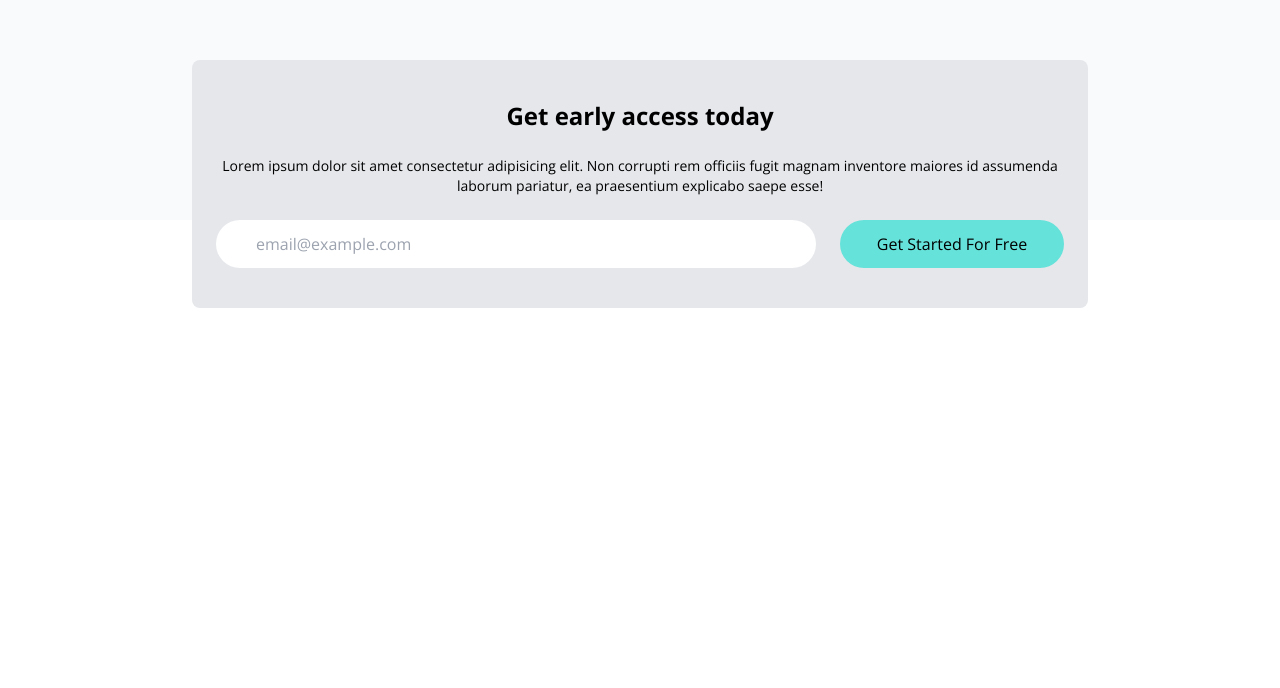
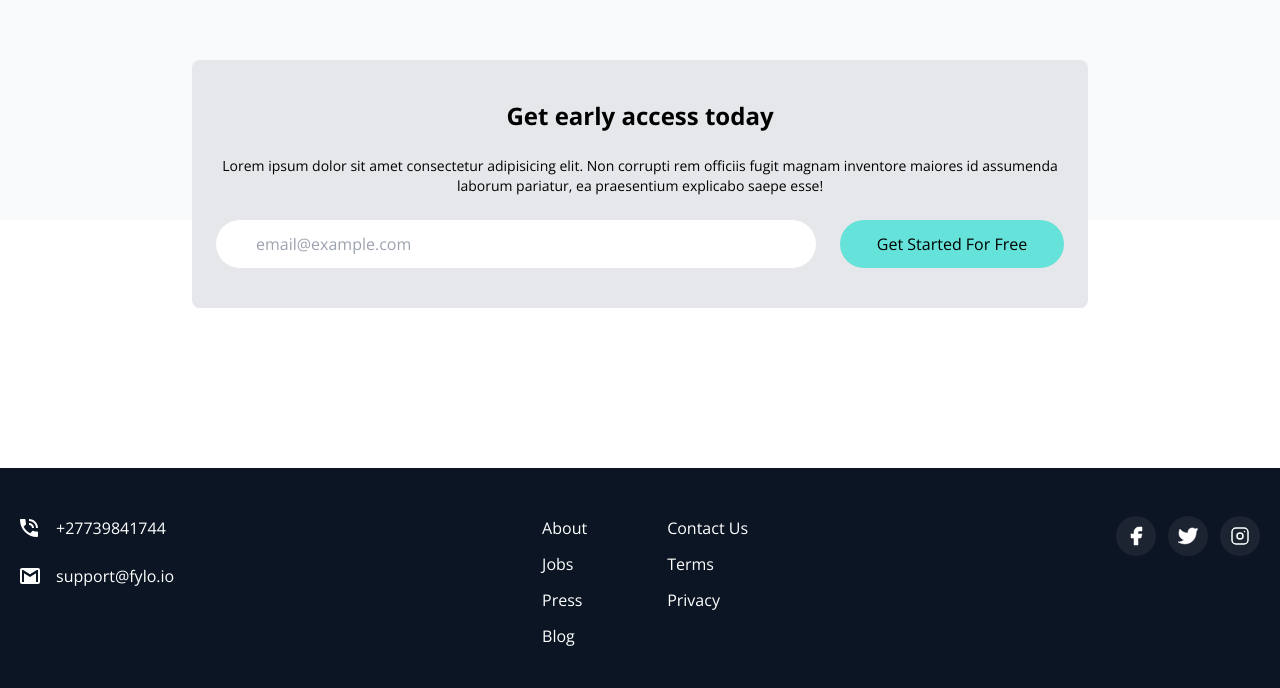
Before and after one commit to strangermushwana/Fylo, a website: page index.html in a window 1280 px wide. Shown: the part 3136-3824 px from the top of the page. Before the commit the page ends 3604 px from the top, so only its background shows below. Drawn offline with nearby package versions, Linux system fonts and the light colour scheme.

Commit message:
added footer

```diff
--- a/index.html
+++ b/index.html
@@ -1,5 +1,5 @@
 <!DOCTYPE html>
-<html lang="en">
+<html lang="en" class="scroll-smooth">
   <head>
     <meta charset="UTF-8" />
     <meta http-equiv="X-UA-Compatible" content="IE=edge" />
@@ -219,5 +219,60 @@
         </div>
       </div>
     </section>
+    <!-- Footer -->
+    <footer class="bg-darkBlue2 pt-12 text-white">
+      <div class="container mx-auto px-5 pb-10">
+        <!-- Flex Container -->
+        <div class="flex flex-col justify-between space-y-24 md:flex-row md:space-y-0">
+          <!-- Email & Phone -->
+          <div class="mt-10 space-y-6">
+            <div class="flex items-center space-x-3 md:-mt-10">
+              <div class="w-6">
+                <img src="images/icon-phone.svg" alt="" class="scale-10">
+              </div>
+              <div>+27739841744</div>
+            </div>
+            <div class="flex items-center space-x-3">
+              <div class="w-6">
+                <img src="images/icon-email.svg" alt="" class="scale-10">
+              </div>
+              <div>support@fylo.io</div>
+            </div>
+          </div>
+          <!-- Menus -->
+          <div class="flex flex-col space-y-10 text-xl md:text-base md:space-x-20 md:space-y-0 md:flex-row">
+            <div class="flex flex-col space-y-3">
+              <a href="#">About</a>
+              <a href="#">Jobs</a>
+              <a href="#">Press</a>
+              <a href="#">Blog</a>
+            </div>
+            <div class="flex flex-col space-y-3">
+              <a href="#">Contact Us</a>
+              <a href="#">Terms</a>
+              <a href="#">Privacy</a>
+            </div>
+          </div>
+          <!-- Social -->
+          <div class="flex justify-center pb-10 space-x-3">
+            <div>
+              <a href="">
+                <img src="images/facebook.svg" alt="" class="p-2 bg-darkBlue rounded-full ficon">
+              </a>
+            </div>
+            <div>
+              <a href="">
+                <img src="images/twitter.svg" alt="" class="p-2 bg-darkBlue rounded-full ficon">
+              </a>
+            </div>
+            <div>
+              <a href="">
+                <img src="images/instagram.svg" alt="" class="p-2 bg-darkBlue rounded-full ficon">
+              </a>
+            </div>
+          </div>
+        </div>
+      </div>
+    </footer>
   </body>
 </html>
```
Also changed, not shown: css/style.css.
